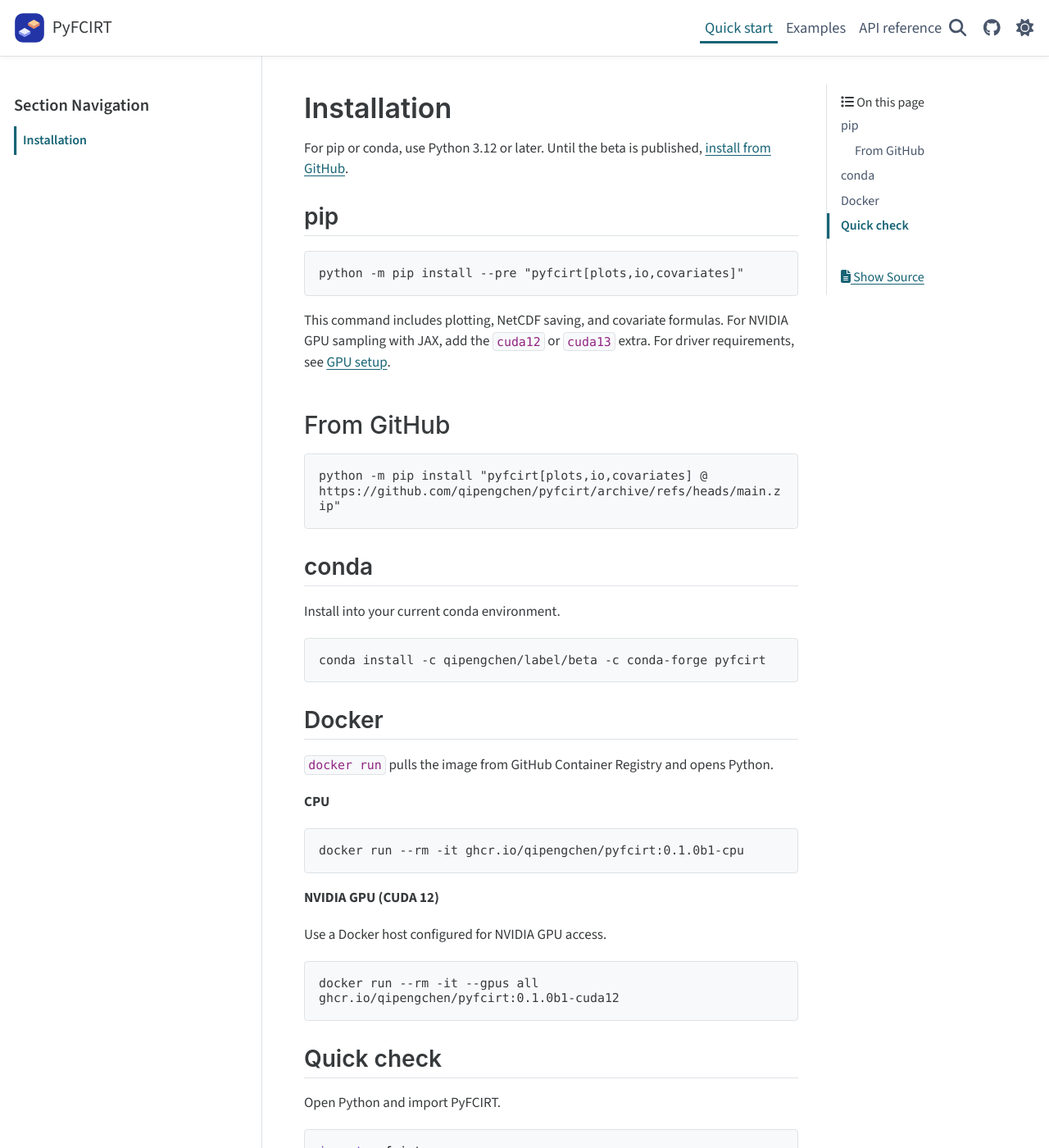
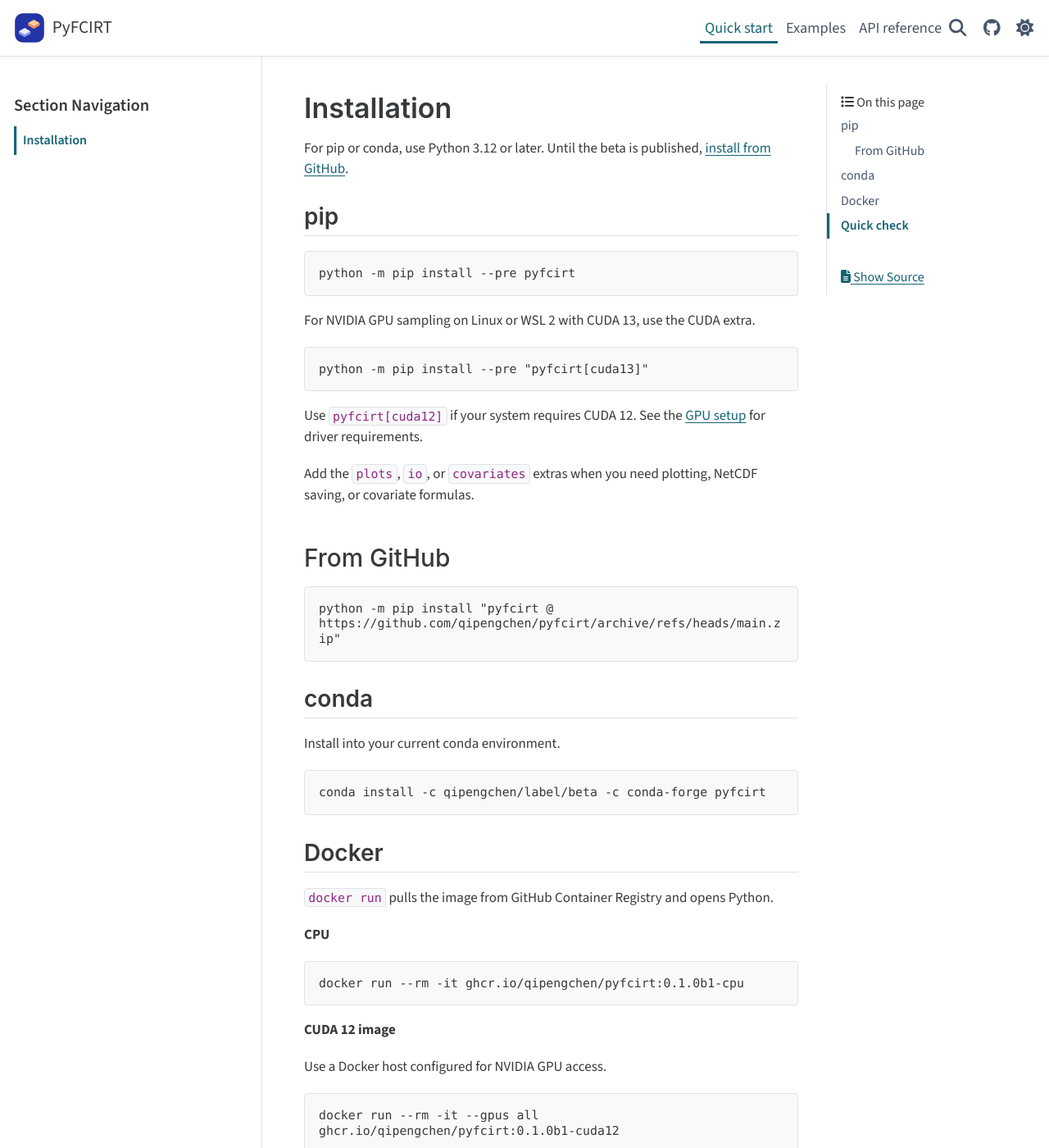
Before and after one commit to qipengchen/pyfcirt, a Sphinx documentation site: the page built from docs/installation.md, in a window 1280 px wide and 1400 px high. Shown: the whole window at 82% size. Built offline with Sphinx 7.4.7 and the PyData theme 0.15.4, drawn with Linux system fonts in a browser that asks for light colours.

Commit message:
Show minimal CPU and CUDA pip installs

````diff
--- a/docs/installation.md
+++ b/docs/installation.md
@@ -6,17 +6,25 @@ Until the beta is published, [install from GitHub](#from-github).
 ## pip
 
 ```console
-python -m pip install --pre "pyfcirt[plots,io,covariates]"
+python -m pip install --pre pyfcirt
 ```
 
-This command includes plotting, NetCDF saving, and covariate formulas. For
-NVIDIA GPU sampling with JAX, add the `cuda12` or `cuda13` extra. For driver
-requirements, see [GPU setup](examples/gpu.md).
+For NVIDIA GPU sampling on Linux or WSL 2 with CUDA 13, use the CUDA extra.
+
+```console
+python -m pip install --pre "pyfcirt[cuda13]"
+```
+
+Use `pyfcirt[cuda12]` if your system requires CUDA 12. See the
+[GPU setup](examples/gpu.md) for driver requirements.
+
+Add the `plots`, `io`, or `covariates` extras when you need plotting,
+NetCDF saving, or covariate formulas.
 
 ### From GitHub
 
 ```console
-python -m pip install "pyfcirt[plots,io,covariates] @ https://github.com/qipengchen/pyfcirt/archive/refs/heads/main.zip"
+python -m pip install "pyfcirt @ https://github.com/qipengchen/pyfcirt/archive/refs/heads/main.zip"
 ```
 
 ## conda
@@ -37,7 +45,7 @@ conda install -c qipengchen/label/beta -c conda-forge pyfcirt
 docker run --rm -it ghcr.io/qipengchen/pyfcirt:0.1.0b1-cpu
 ```
 
-**NVIDIA GPU (CUDA 12)**
+**CUDA 12 image**
 
 Use a Docker host configured for NVIDIA GPU access.
 
````
Also changed, not shown: README.md (+8 -3 lines).
